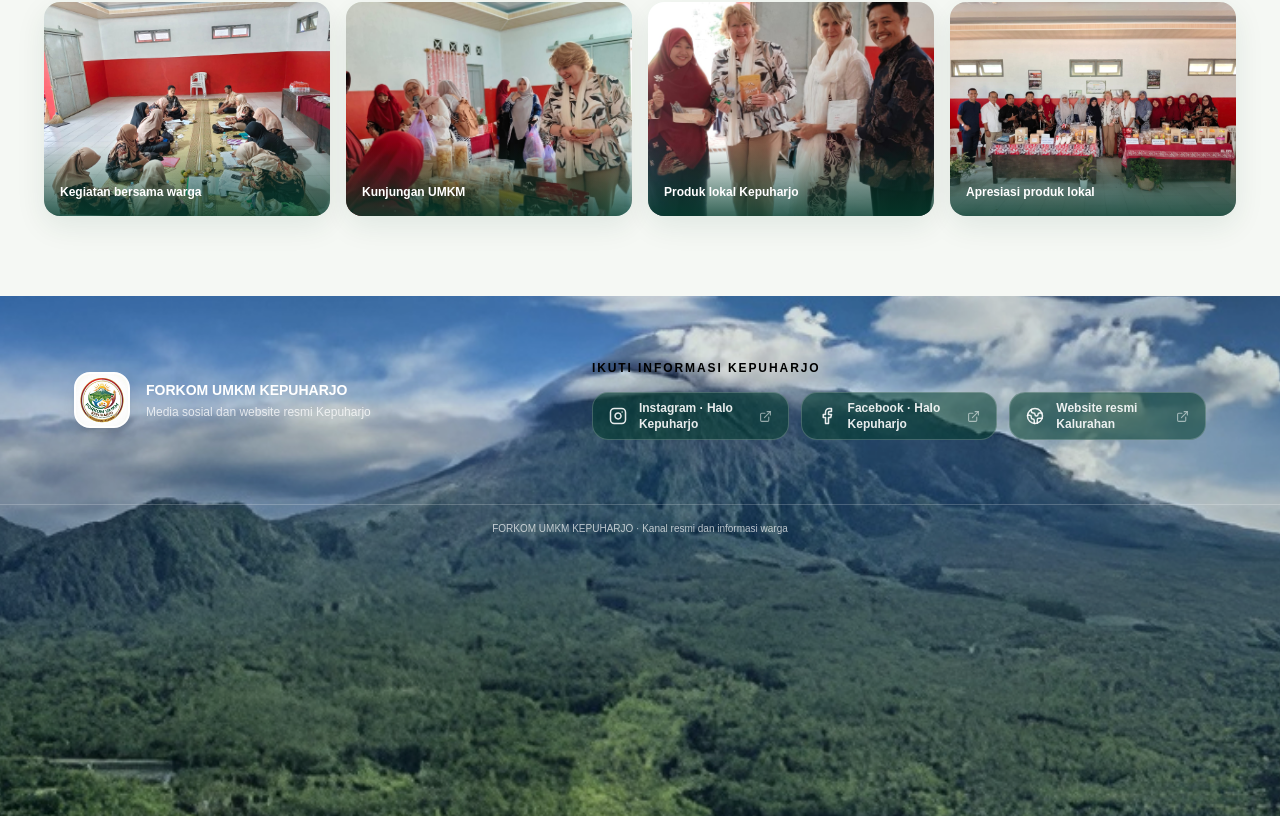
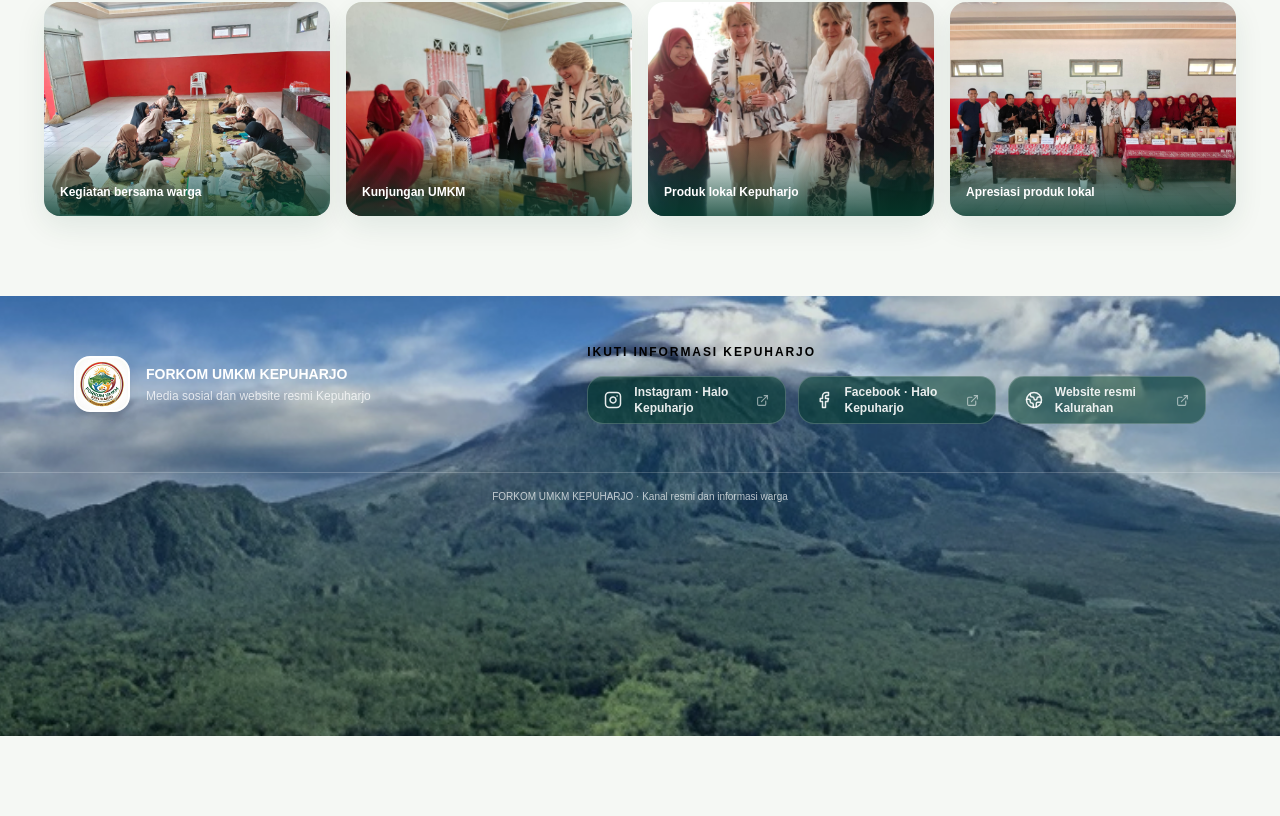
Before and after one commit to Lingard-cyber/Web-E-Commerce, a Next.js app: page / in a window 1280 px wide. Shown: the part 4338-5154 px from the top of the page. After the commit the page ends 5074 px from the top, so only its background shows below. Built offline with nearby package versions, Linux system fonts and the light colour scheme; no server answers; the database is empty.

Commit message:
style: reduce footer height

```diff
--- a/components/site-footer.tsx
+++ b/components/site-footer.tsx
@@ -8,12 +8,12 @@ const officialLinks = [
 
 export function SiteFooter() {
   return (
-    <footer className="relative min-h-[460px] overflow-hidden bg-forest-950 text-white sm:min-h-[520px]">
+    <footer className="relative min-h-[400px] overflow-hidden bg-forest-950 text-white sm:min-h-[440px]">
       <img src="/kepuharjo-footer.jpg" alt="" aria-hidden="true" className="absolute inset-0 h-full w-full scale-[1.08] object-cover object-[center_24%] opacity-85" />
       <div className="absolute inset-0 bg-forest-950/52" />
 
       <div className="relative z-10">
-        <div className="mx-auto grid max-w-[1180px] gap-10 px-6 py-12 md:grid-cols-[.85fr_1.15fr] md:items-center md:gap-16 md:py-16">
+        <div className="mx-auto grid max-w-[1180px] gap-8 px-6 py-10 md:grid-cols-[.85fr_1.15fr] md:items-center md:gap-14 md:py-12">
           <div className="flex items-center gap-4">
             <span className="grid h-14 w-14 shrink-0 place-items-center overflow-hidden rounded-2xl border-2 border-white bg-white shadow-lg"><img src="/forkom-umkm-kepuharjo.jpg" alt="Logo FORKOM UMKM KEPUHARJO" className="h-full w-full object-cover" /></span>
             <div><p className="text-sm font-bold text-white">FORKOM UMKM KEPUHARJO</p><p className="mt-1 text-xs text-white/75">Media sosial dan website resmi Kepuharjo</p></div>
```
